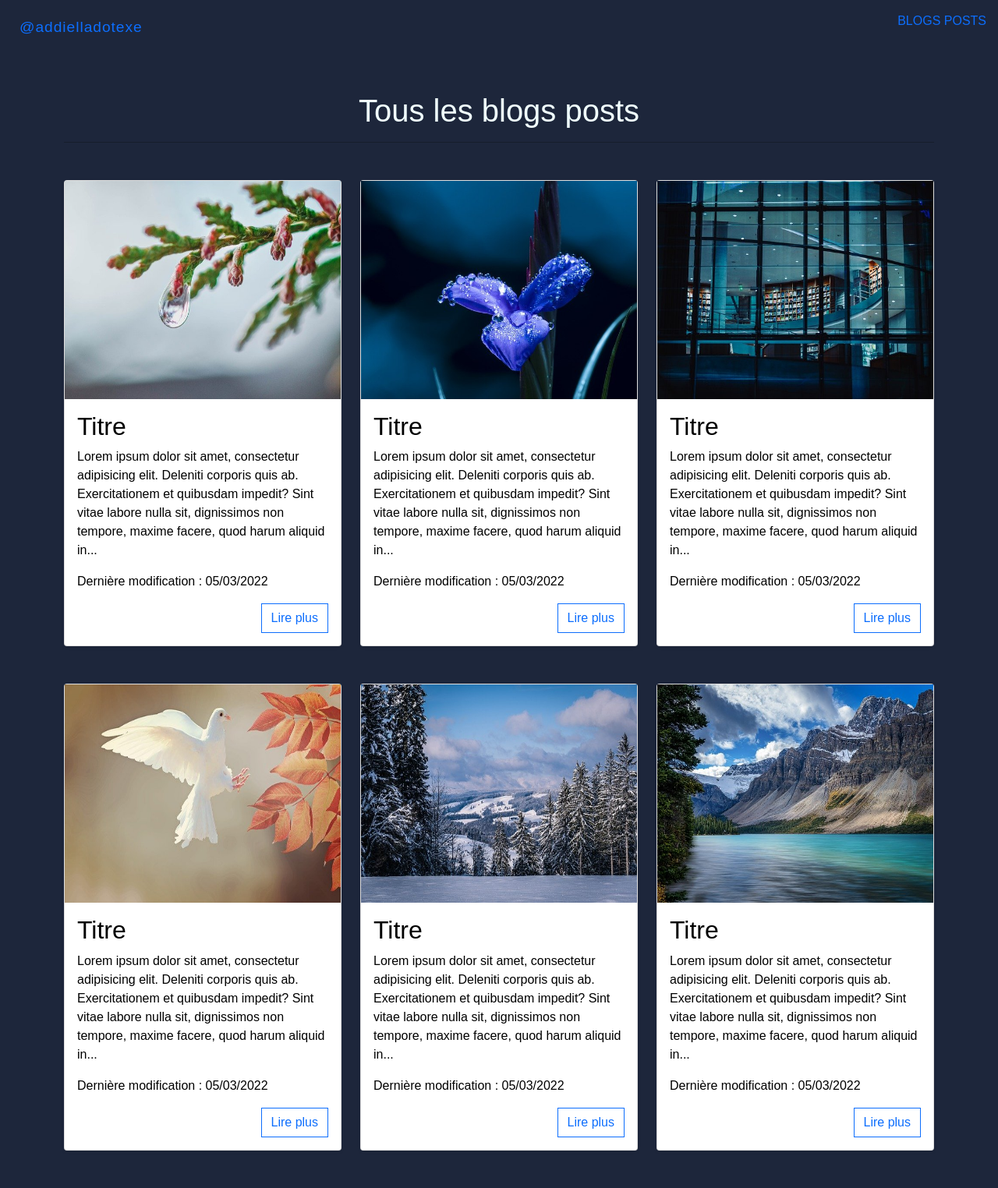
After one commit to alleidda/P5_blog_php, a PHP site: page /blogsposts.html in a window 1280 px wide. The commit adds this page. Shown: the whole page at 78% size. Run offline with PHP 8.4, Linux system fonts and the light colour scheme.

Commit message:
Adding blogsposts page

```diff
--- /dev/null
+++ b/blogsposts.html
@@ -0,0 +1,195 @@
+<!DOCTYPE html>
+<html lang="en">
+  <head>
+    <meta charset="UTF-8" />
+    <meta name="viewport" content="width=device-width, initial-scale=1.0" />
+    <title>Blogs Posts</title>
+    <link href="https://cdn.jsdelivr.net/npm/bootstrap@5.1.3/dist/css/bootstrap.min.css" rel="stylesheet" integrity="sha384-1BmE4kWBq78iYhFldvKuhfTAU6auU8tT94WrHftjDbrCEXSU1oBoqyl2QvZ6jIW3" crossorigin="anonymous">
+    <link rel="stylesheet" href="./public/css/blogsposts.css" type="text/css">
+    <link rel="stylesheet" href="./public/css/header.css" type="text/css">
+    <link rel="stylesheet" href="./public/css/footer.css" type="text/css">
+    <style>
+      .card img {
+        height: 280px;
+      }
+    </style>
+  </head>
+  <body>
+    <header class="header">
+      <a href="/" class="header-logo">@addielladotexe</a>
+      <nav class="nav">
+          <div class="toggle"><i class="fas fa-bars"></i></div>
+          <ul class="nav-menu">
+              <li><a href="./blogsposts.html">BLOGS POSTS</a></li>
+          </ul>
+      </nav>
+  </header>
+    <div class="container ">
+      <div class="blogsposts">
+      <div class="text-center my-5">
+        <h1>Tous les blogs posts</h1>
+        <hr />
+      </div>
+
+      <div class="row">
+        <div class="col-lg-4 col-md-6 col-sm-12">
+          <div class="card mb-5 shadow-sm">
+            <img src="./public/images/a.jpg" class="img-fluid" />
+
+            <div class="card-body">
+              <div class="card-title">
+                <h2>Titre</h2>
+              </div>
+              <div class="card-text">
+                <p>
+                  Lorem ipsum dolor sit amet, consectetur adipisicing elit.
+                  Deleniti corporis quis ab. Exercitationem et quibusdam
+                  impedit? Sint vitae labore nulla sit, dignissimos non tempore,
+                  maxime facere, quod harum aliquid in...
+                </p>
+              </div>
+              <div class="card-text">
+                <p>Dernière modification : 05/03/2022</p>
+              </div>
+              <a href="#" class="btn btn-outline-primary rounded-0 float-end"
+                >Lire plus</a
+              >
+            </div>
+          </div>
+        </div>
+
+        <div class="col-lg-4 col-md-6 col-sm-12">
+          <div class="card mb-5 shadow-sm">
+            <img src="./public/images/b.jpg" class="img-fluid" />
+
+            <div class="card-body">
+              <div class="card-title">
+                <h2>Titre</h2>
+              </div>
+              <div class="card-text">
+                <p>
+                  Lorem ipsum dolor sit amet, consectetur adipisicing elit.
+                  Deleniti corporis quis ab. Exercitationem et quibusdam
+                  impedit? Sint vitae labore nulla sit, dignissimos non tempore,
+                  maxime facere, quod harum aliquid in...
+                </p>
+              </div>
+              <div class="card-text">
+                <p>Dernière modification : 05/03/2022</p>
+              </div>
+              <a href="#" class="btn btn-outline-primary rounded-0 float-end"
+                >Lire plus</a
+              >
+            </div>
+          </div>
+        </div>
+
+        <div class="col-lg-4 col-md-6 col-sm-12">
+          <div class="card mb-5 shadow-sm">
+            <img src="./public/images/c.jpg" class="img-fluid" />
+
+            <div class="card-body">
+              <div class="card-title">
+                <h2>Titre</h2>
+              </div>
+              <div class="card-text">
+                <p>
+                  Lorem ipsum dolor sit amet, consectetur adipisicing elit.
+                  Deleniti corporis quis ab. Exercitationem et quibusdam
+                  impedit? Sint vitae labore nulla sit, dignissimos non tempore,
+                  maxime facere, quod harum aliquid in...
+                </p>
+              </div>
+              <div class="card-text">
+                <p>Dernière modification : 05/03/2022</p>
+              </div>
+              <a href="#" class="btn btn-outline-primary rounded-0 float-end"
+                >Lire plus</a
+              >
+            </div>
+          </div>
+        </div>
+
+        <div class="col-lg-4 col-md-6 col-sm-12">
+          <div class="card mb-5 shadow-sm">
+            <img src="./public/images/d.jpg" class="img-fluid" />
+
+            <div class="card-body">
+              <div class="card-title">
+                <h2>Titre</h2>
+              </div>
+              <div class="card-text">
+                <p>
+                  Lorem ipsum dolor sit amet, consectetur adipisicing elit.
+                  Deleniti corporis quis ab. Exercitationem et quibusdam
+                  impedit? Sint vitae labore nulla sit, dignissimos non tempore,
+                  maxime facere, quod harum aliquid in...
+                </p>
+              </div>
+              <div class="card-text">
+                <p>Dernière modification : 05/03/2022</p>
+              </div>
+              <a href="#" class="btn btn-outline-primary rounded-0 float-end"
+                >Lire plus</a
+              >
+            </div>
+          </div>
+        </div>
+
+        <div class="col-lg-4 col-md-6 col-sm-12">
+          <div class="card mb-5 shadow-sm">
+            <img src="./public/images/e.jpg" class="img-fluid" />
+
+            <div class="card-body">
+              <div class="card-title">
+                <h2>Titre</h2>
+              </div>
+              <div class="card-text">
+                <p>
+                  Lorem ipsum dolor sit amet, consectetur adipisicing elit.
+                  Deleniti corporis quis ab. Exercitationem et quibusdam
+                  impedit? Sint vitae labore nulla sit, dignissimos non tempore,
+                  maxime facere, quod harum aliquid in...
+                </p>
+              </div>
+              <div class="card-text">
+                <p>Dernière modification : 05/03/2022</p>
+              </div>
+              <a href="#" class="btn btn-outline-primary rounded-0 float-end"
+                >Lire plus</a
+              >
+            </div>
+          </div>
+        </div>
+
+        <div class="col-lg-4 col-md-6 col-sm-12">
+          <div class="card mb-5 shadow-sm">
+            <img src="./public/images/f.jpg" class="img-fluid" />
+
+            <div class="card-body">
+              <div class="card-title">
+                <h2>Titre</h2>
+              </div>
+              <div class="card-text">
+                <p>
+                  Lorem ipsum dolor sit amet, consectetur adipisicing elit.
+                  Deleniti corporis quis ab. Exercitationem et quibusdam
+                  impedit? Sint vitae labore nulla sit, dignissimos non tempore,
+                  maxime facere, quod harum aliquid in...
+                </p>
+              </div>
+              <div class="card-text">
+                <p>Dernière modification : 05/03/2022</p>
+              </div>
+              <a href="#" class="btn btn-outline-primary rounded-0 float-end"
+                >Lire plus</a
+              >
+            </div>
+          </div>
+        </div>
+      </div>
+    </div>
+    </div>
+    <script src="https://cdn.jsdelivr.net/npm/bootstrap@5.1.3/dist/js/bootstrap.bundle.min.js" integrity="sha384-ka7Sk0Gln4gmtz2MlQnikT1wXgYsOg+OMhuP+IlRH9sENBO0LRn5q+8nbTov4+1p" crossorigin="anonymous"></script>
+  </body>
+</html>
--- /dev/null
+++ b/public/css/blogsposts.css
@@ -0,0 +1,18 @@
+* {
+    margin: 0;
+    padding: 0;
+    box-sizing: border-box;
+    font-family: 'Nunito', sans-serif;
+    font-size: 16px;
+    font-weight: 400;
+    color: #000000;
+    scroll-behavior: smooth;
+}
+
+h1 {
+    color: azure;
+}
+
+body {
+    background-color: #1D263B;
+}
--- a/public/css/main.css
+++ b/public/css/main.css
@@ -12,6 +12,7 @@
 body {
     background-color: #1D263B;
 }
+
 
 h1, h2, h3 {
     font-family: 'Fira Mono', monospace;
```
Also changed, not shown: index.html (+3 -6 lines), public/images/a.jpg (added), public/images/b.jpg (added), public/images/c.jpg (added), public/images/d.jpg (added), public/images/e.jpg (added), public/images/f.jpg (added).
